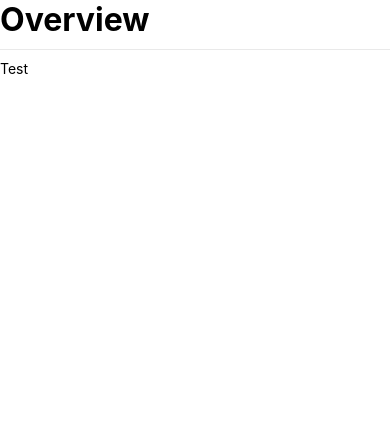
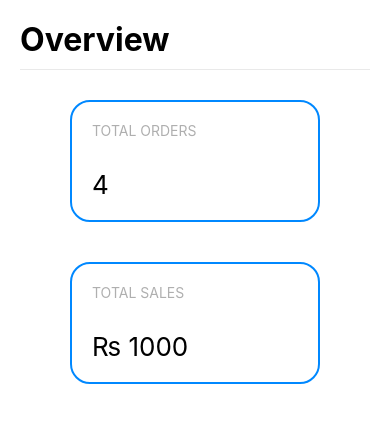
Before and after one commit to Ciddarth-raaj/jadeflix-app, a React Native app: screen / in a window 390 px wide. Shown: the top 422 px of the page. Built offline with nearby package versions, Linux system fonts and the light colour scheme.

Commit message:
Adds over view items

```diff
--- a/Components/GlobalWrapper.js
+++ b/Components/GlobalWrapper.js
@@ -20,7 +20,7 @@ export default class Home extends React.Component {
     const {menu} = this.state;
     const {children, tag} = this.props;
     return (
-      <View>
+      <View style={styles.wrapper}>
         <View>
           <Text style={styles.title}>{menu[tag].title}</Text>
           <View style={Styles.line} />
@@ -36,4 +36,7 @@ const styles = StyleSheet.create({
     fontSize: 32,
     fontWeight: 'bold',
   },
+  wrapper: {
+    padding: 20,
+  },
 });
--- /dev/null
+++ b/Constants/colors.js
@@ -0,0 +1,3 @@
+export default {
+  primary: '#0088ff',
+};
--- a/Pages/Home.js
+++ b/Pages/Home.js
@@ -1,5 +1,7 @@
 import React from 'react';
-import {SafeAreaView, View, Text} from 'react-native';
+import {SafeAreaView, View, Text, StyleSheet} from 'react-native';
+
+import Colors from '../Constants/colors';
 
 import GlobalWrapper from '../Components/GlobalWrapper';
 
@@ -13,11 +15,64 @@ export default class Home extends React.Component {
     return (
       <SafeAreaView>
         <GlobalWrapper tag={'home'}>
-          <View>
-            <Text>Test</Text>
+          <View style={styles.itemCardWrapper}>
+            <View style={styles.itemCard}>
+              <Text style={styles.itemCardTitle}>{'Total Orders'}</Text>
+              <Text style={styles.itemCardSubTitle}>{'4'}</Text>
+            </View>
+
+            <View style={styles.itemCard}>
+              <Text style={styles.itemCardTitle}>{'Total Sales'}</Text>
+              <Text style={styles.itemCardSubTitle}>{'\u20A8 1000'}</Text>
+            </View>
           </View>
         </GlobalWrapper>
       </SafeAreaView>
     );
   }
 }
+
+const styles = StyleSheet.create({
+  itemCardWrapper: {
+    alignItems: 'center',
+  },
+  itemCard: {
+    width: 250,
+    margin: 20,
+    borderColor: Colors.primary,
+    borderWidth: 2,
+    padding: 20,
+    borderRadius: 20,
+  },
+  itemCardTitle: {
+    color: 'rgb(175, 175, 175)',
+    textTransform: 'uppercase',
+    marginBottom: 30,
+  },
+  itemCardSubTitle: {
+    fontSize: 26,
+  },
+});
+
+// .overviewCard {
+// 	width: 250px;
+// 	/* height: 150px; */
+// 	margin: 20px;
+// 	background: #ffffff;
+// 	box-shadow: 0 2px 6px 0 rgba(172, 172, 172, 0.5);
+// 	border-radius: 20px;
+// 	display: flex;
+// 	flex-direction: column;
+// 	justify-content: center;
+// 	padding: 20px;
+// }
+
+// .overviewCard .title {
+// 	color: rgb(175, 175, 175);
+// 	text-transform: uppercase;
+// 	margin-bottom: 30px;
+// }
+
+// .overviewCard .subTitle {
+// 	font-size: 26px;
+// }
```
